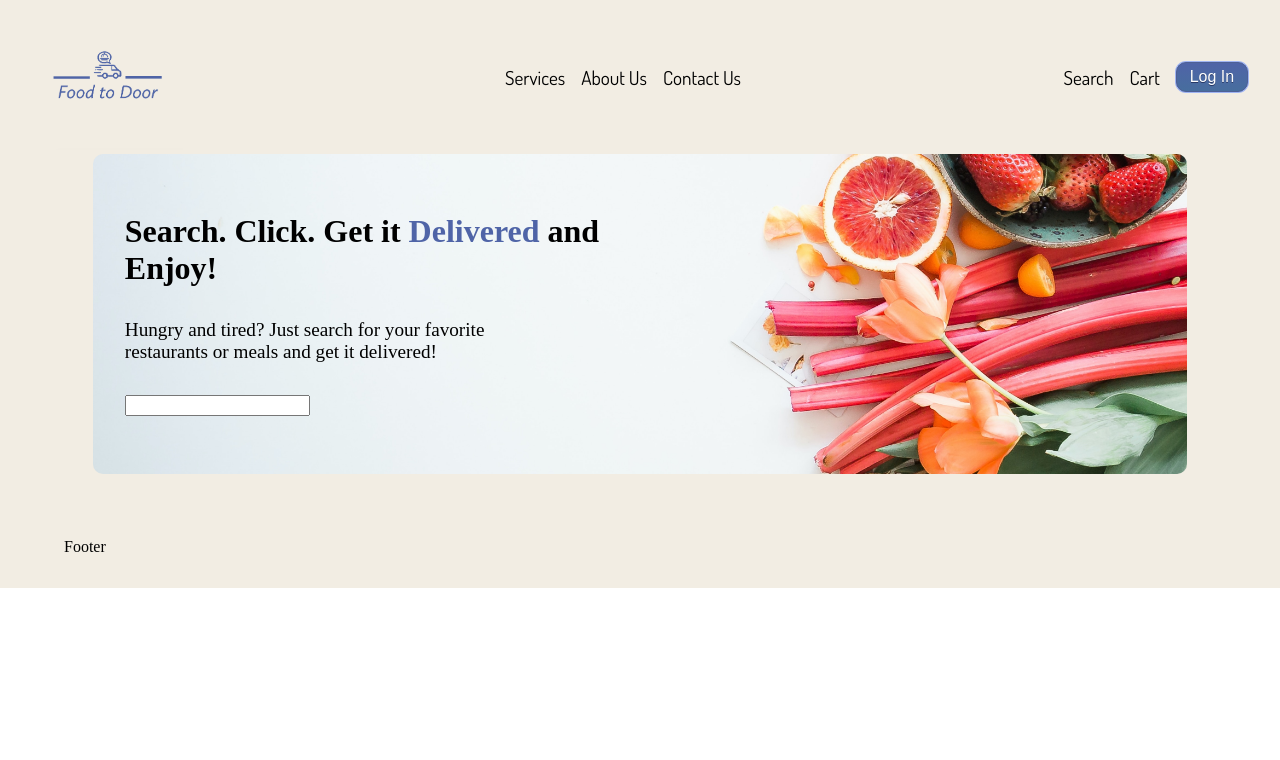
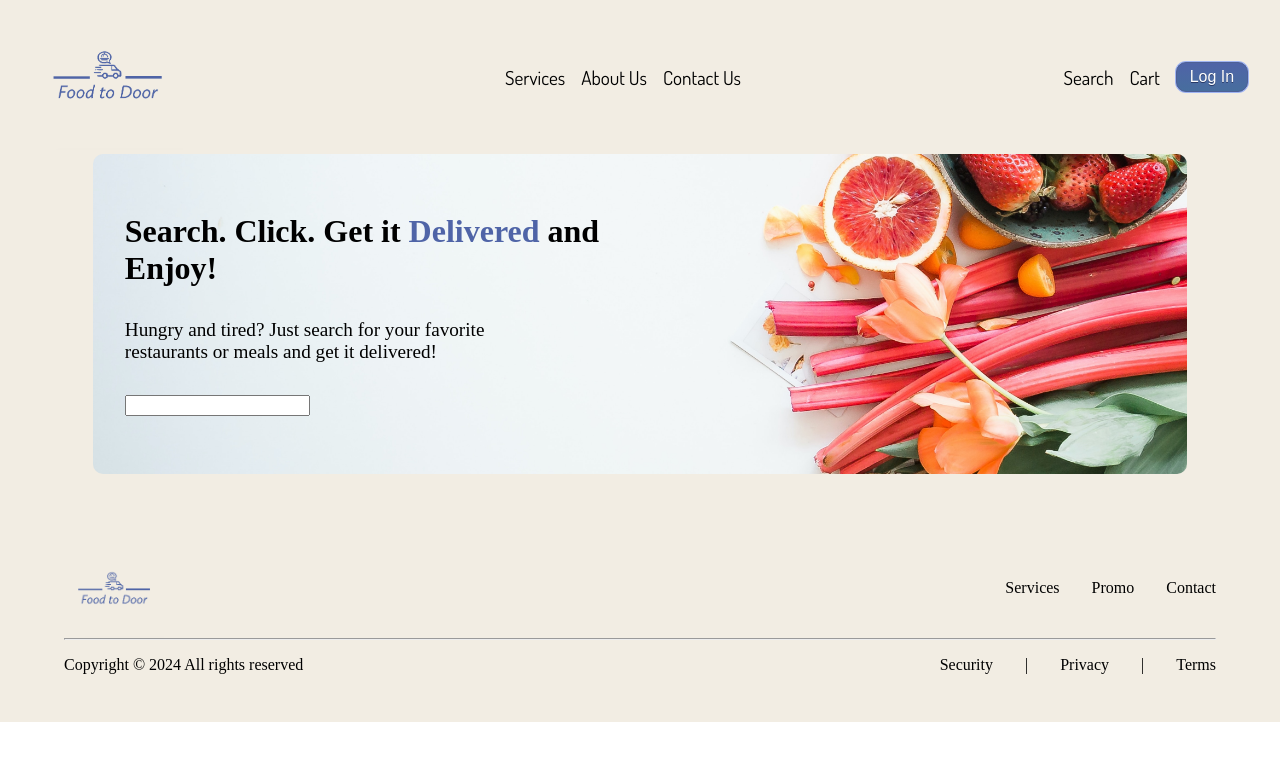
Before and after one commit to moisesg526/food-to-door, a React (Create React App) app: page / in a window 1280 px wide. Shown: the top 760 px of the page. Built offline with nearby package versions, Linux system fonts and the light colour scheme.

Commit message:
Added links to footer

```diff
--- a/src/components/footer.js
+++ b/src/components/footer.js
@@ -1,11 +1,30 @@
-import "../css/footer.css"
+import "../css/footer.css";
+import FTD from ".././images/FTD-logo.jpg";
 
 function Footer() {
-    return (
-        <div className="footer">
-            <p>Footer</p>
+  return (
+    <div className="footer">
+      <div className="footer-section">
+        <img src={FTD} alt="FTD logo" height="100" />
+        <div className="footer-links">
+          <p>Services</p>
+          <p>Promo</p>
+          <p>Contact</p>
         </div>
-    )
+      </div>
+      <hr />
+      <div className="footer-section">
+        <p>Copyright © 2024 All rights reserved</p>
+        <div className="footer-links">
+          <p>Security</p>
+          <p>|</p>
+          <p>Privacy</p>
+          <p>|</p>
+          <p>Terms</p>
+        </div>
+      </div>
+    </div>
+  );
 }
 
 export default Footer;
--- a/src/css/footer.css
+++ b/src/css/footer.css
@@ -1,3 +1,19 @@
 .footer {
-    padding: 4rem 2rem 0;
+  padding: 4rem 2rem 0;
 }
+
+.footer-section {
+  display: flex;
+  align-items: center;
+  justify-content: space-between;
+}
+
+.footer-links {
+  display: flex;
+  gap: 2rem;
+}
+
+.footer-links > p {
+  padding: 1rem 0;
+  cursor: pointer;
+}
```
